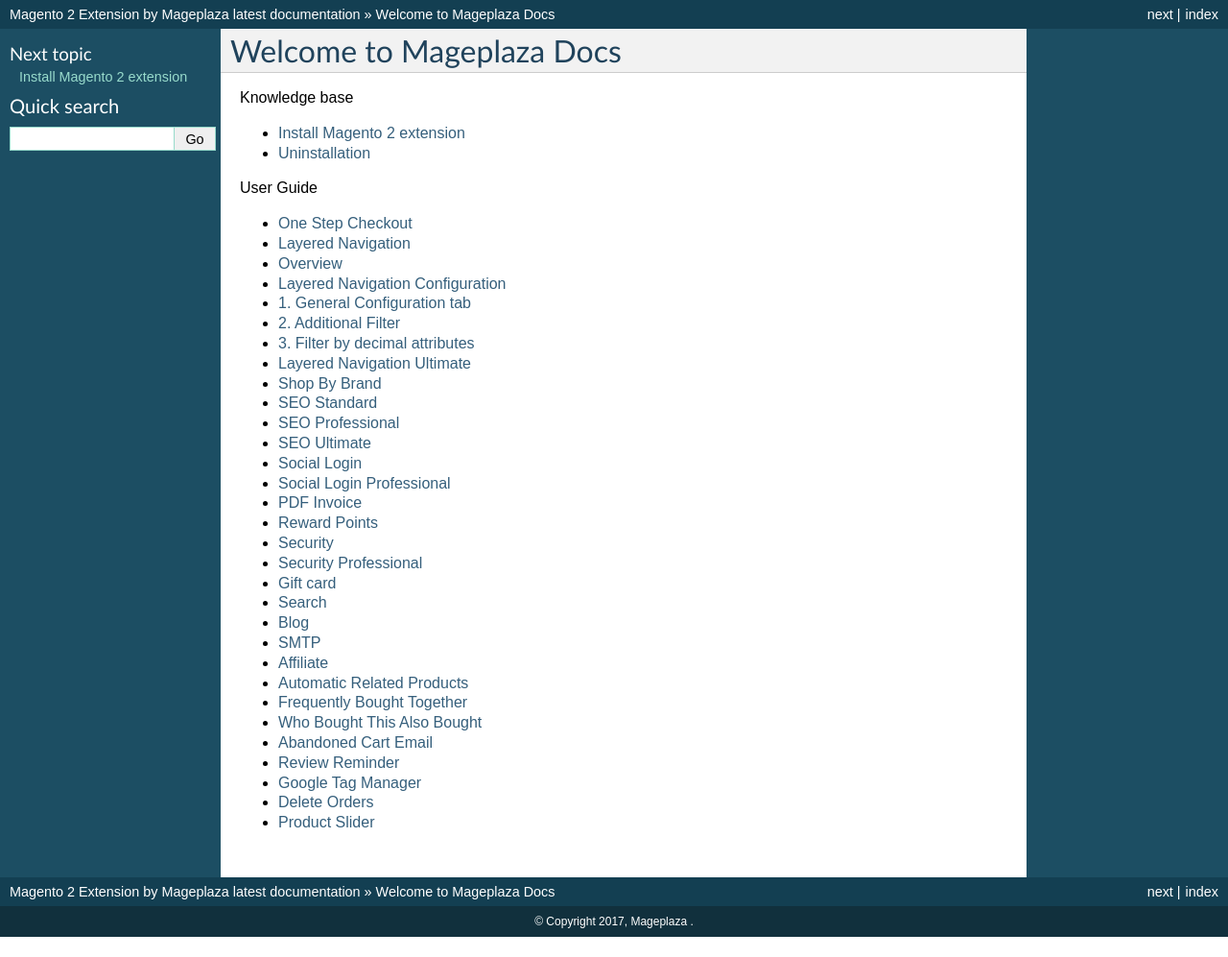
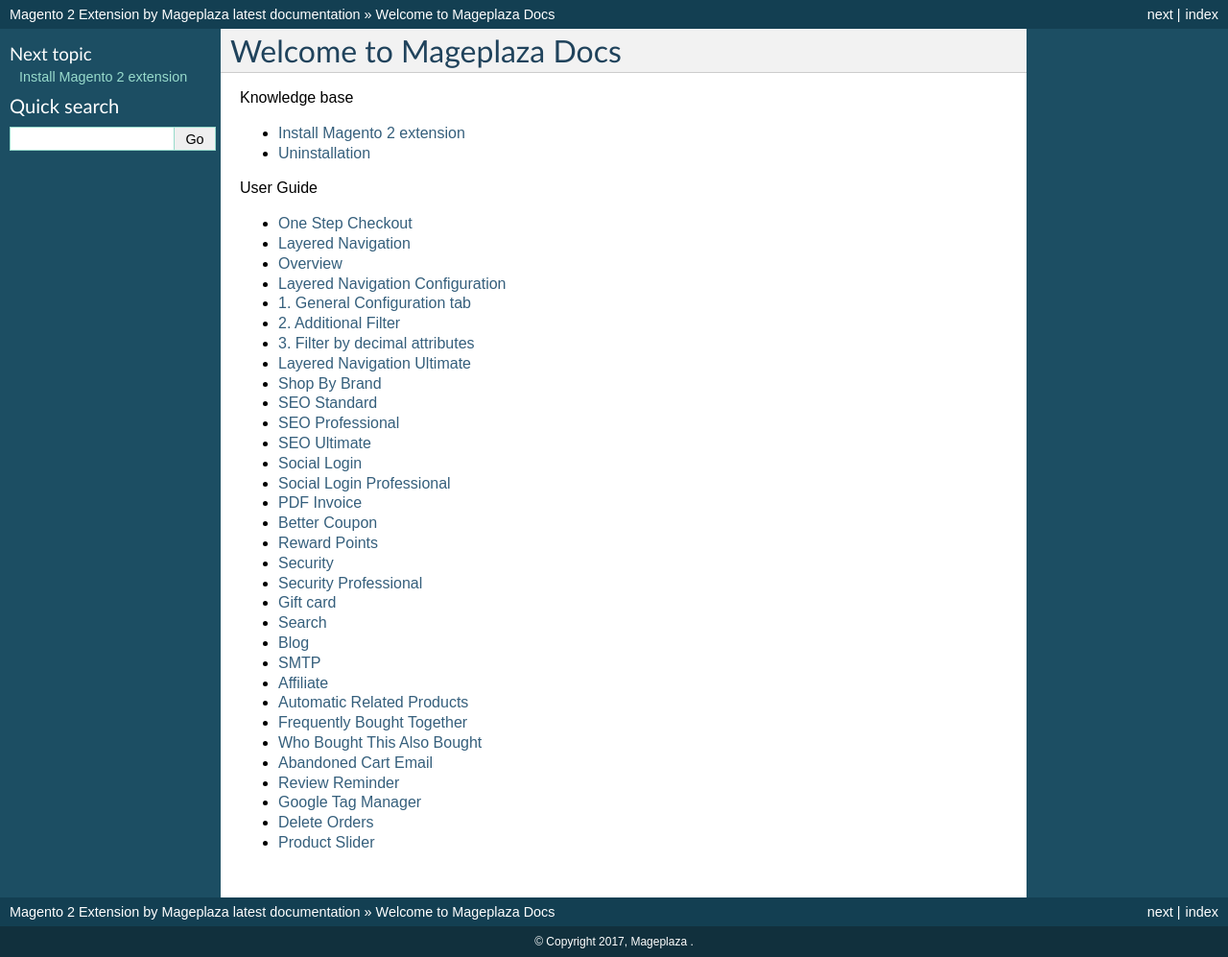
Before and after one commit to magepages/mpdocs, a Sphinx documentation site: the page built from docs/index.rst, in a window 1280 px wide. Shown: the whole page at 96% size. Built offline with Sphinx 7.4.7, drawn with Linux system fonts in a browser that asks for light colours; pages that are not in the unit, such as notebooks, are missing from menus; before the commit the page ends 976 px from its top, so only the background shows below that.

Commit message:
Update index.rst

```diff
--- a/docs/index.rst
+++ b/docs/index.rst
@@ -29,6 +29,7 @@
    social-login-m2/index
    social-login-pro/index
    pdf-invoice-m2/index
+   better-coupon/index
    reward-points/index
    security/index
    security-pro/index
```
